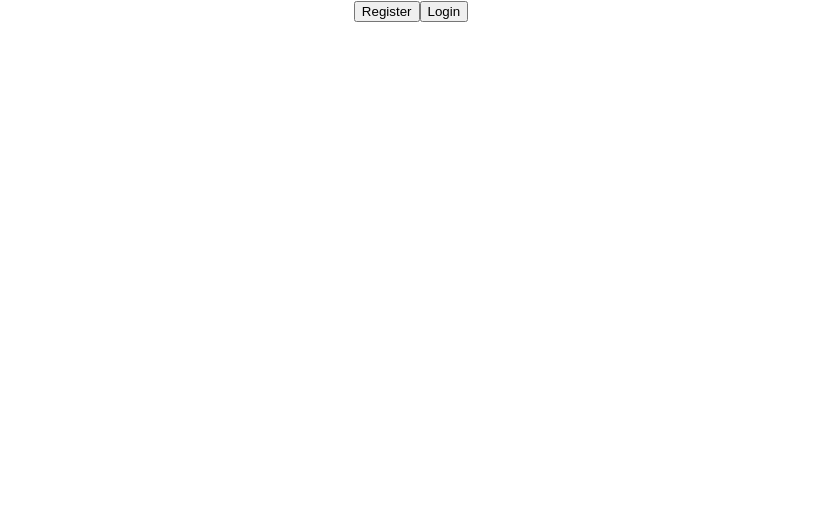
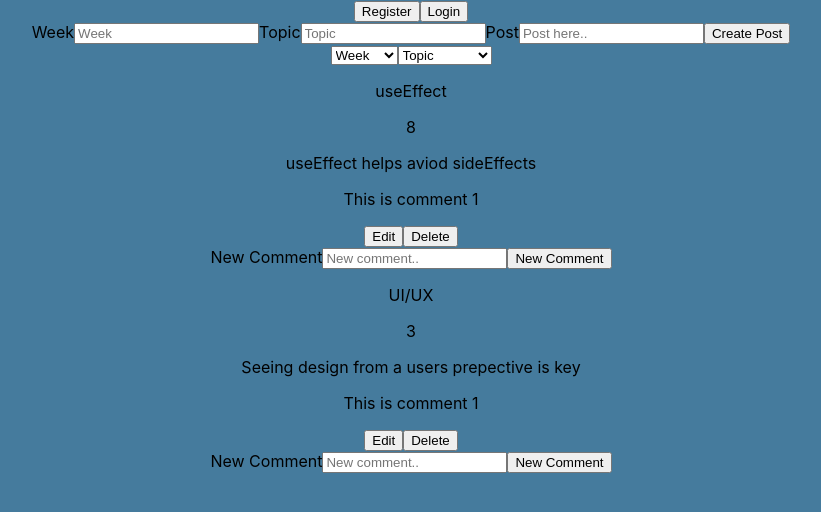
Before and after one commit to SchoolOfCode/bc13_w9_project-frontend-hack-street-boys, a React app: page / in a window 1280 px wide. Shown: the whole page, without its empty margins (229-1050 px from the left). Built offline with nearby package versions, Linux system fonts and the light colour scheme.

Commit message:
Comment and Post both display. Comment not displaying the comment we expect it to.

```diff
--- a/src/components/AddComment/index.js
+++ b/src/components/AddComment/index.js
@@ -1,9 +1,27 @@
-import './index.css';
+import { useState } from "react";
+import "./index.css";
 
-function AddComment() {
+function AddComment({ handleClick, postId }) {
+  const [addComment, setAddComment] = useState("");
+
+  function handleNewComment() {
+    handleClick(addComment, postId);
+  }
+
   return (
-    <div className="add-comment">
-    </div>
+    <form className="add-comment">
+      <label>
+        New Comment
+        <input
+          onChange={(e) => {
+            setAddComment(e.target.value);
+          }}
+          type="text"
+          placeholder="New comment.."
+        ></input>
+      </label>
+      <button type='button' onClick={handleNewComment}>New Comment</button>
+    </form>
   );
 }
 
--- a/src/components/App/index.js
+++ b/src/components/App/index.js
@@ -1,12 +1,45 @@
-import Display from "../Display"
-import NavBar from '../NavBar';
-import './index.css';
+import Display from "../Display";
+import NavBar from "../NavBar";
+import CreatePost from "../CreatePost";
+import "./index.css";
+import { useState } from "react";
+
+//import POST DATABASE
+const POST = [
+  {
+    id: 4,
+    week: 8,
+    topic: "useEffect",
+    post_text: "useEffect helps aviod sideEffects",
+  },
+  {
+    id: 5,
+    week: 3,
+    topic: "UI/UX",
+    post_text: "Seeing design from a users prepective is key",
+  },
+];
 
 function App() {
+  const [postDB, setPostDB] = useState(POST);
+
+  function handleClick(topic, week, post) {
+    const newObj = {
+      id: 2,
+      week: Number(week),
+      topic: topic,
+      post_text: post,
+    };
+    //API POST
+    setPostDB([...postDB, newObj]);
+    console.log("postDB", postDB);
+  }
+
   return (
     <div className="App">
       <NavBar />
-      <Display />
+      <CreatePost handleClick={handleClick} />
+      <Display postDB={postDB} />
     </div>
   );
 }
--- a/src/components/Comment/index.js
+++ b/src/components/Comment/index.js
@@ -3,6 +3,9 @@ import './index.css';
 function Comment() {
   return (
     <div className="comment">
+      <p>This is comment 1</p>
+      <button>Edit</button>
+      <button>Delete</button>
     </div>
   );
 }
--- a/src/components/CreatePost/index.js
+++ b/src/components/CreatePost/index.js
@@ -0,0 +1,47 @@
+import React from "react";
+import { useState } from "react";
+
+export default function CreatePost({ handleClick }) {
+  const [topic, setTopic] = useState("");
+  const [week, setWeek] = useState("");
+  const [post, setPost] = useState("");
+
+  function handleNewPost() {
+    handleClick(topic, week, post);
+  }
+  return (
+    <div>
+      <label>
+        Week
+        <input
+          onChange={(e) => {
+            setWeek(e.target.value);
+          }}
+          type="text"
+          placeholder="Week"
+        ></input>
+      </label>
+      <label>
+        Topic
+        <input
+          onChange={(e) => {
+            setTopic(e.target.value);
+          }}
+          type="text"
+          placeholder="Topic"
+        ></input>
+      </label>
+      <label>
+        Post
+        <input
+          onChange={(e) => {
+            setPost(e.target.value);
+          }}
+          type="text"
+          placeholder="Post here.."
+        ></input>
+      </label>
+      <button onClick={handleNewPost}>Create Post</button>
+    </div>
+  );
+}
--- a/src/components/Display/index.js
+++ b/src/components/Display/index.js
@@ -1,12 +1,69 @@
-import './index.css';
-import Post from '../Post';
+import "./index.css";
+import Post from "../Post/index.js";
+import { useState } from "react";
 
-function PostDisplay() {
+//import comment DATABASE
+const COMMENT = [
+  {
+    id: 1,
+    users_id: 8,
+    post_id: 4,
+    comment_text: "Any extra resources for this?",
+  },
+  { id: 2, users_id: 6, post_id: 5, comment_text: "This course is Epic!!!" },
+];
+
+//FILTER EVERYTHING
+
+function Display({ postDB }) {
+  const [commentDB, setCommentDB] = useState(COMMENT);
+
+  function handleClick(newComment, postId) {
+    const Obj = {
+      id: 3,
+      users_id: 8,
+      post_id: postId,
+      comment_text: newComment,
+    };
+    setCommentDB([...commentDB, Obj]);
+    console.log("commentDB", commentDB);
+  }
+
   return (
     <div className="posts">
-      <Post />
+      <select>
+        <option>Week</option>
+        <option>Week 1</option>
+        <option>Week 2</option>
+        <option>Week 3</option>
+      </select>
+      <select>
+        <option>Topic</option>
+        <option>useSate</option>
+        <option>useReducer</option>
+        <option>useEffect</option>
+      </select>
+      {postDB.map(function (currentpost) {
+        let array = [];
+        for (let i = 0; i < commentDB.length; i++) {
+          if (commentDB[i].post_id === currentpost.id) {
+            array.push(commentDB[i]);
+          }
+        }
+        return (
+          <Post
+            handleClick={handleClick}
+            id={currentpost.id}
+            setCommentDB={setCommentDB}
+            comments={array}
+            topic={currentpost.topic}
+            week={currentpost.week}
+            postText={currentpost.post_text}
+          />
+        );
+      })}
     </div>
   );
 }
 
-export default PostDisplay;
+export default Display;
--- a/src/components/Post/index.js
+++ b/src/components/Post/index.js
@@ -1,20 +1,33 @@
-import './index.css';
-import Comment from '../Comment';
-import AddComment from '../AddComment';
+import "./index.css";
+import Comment from "../Comment";
+import AddComment from "../AddComment";
 
-function Post() {
-    const post = [{id: 1, week: 8, topic: "useEffect", post_text: "useEffect is very useful", comment_id: 4}]
+function Post({
+  setCommentDB,
+  comments,
+  topic,
+  postText,
+  week,
+  id,
+  handleClick,
+}) {
   return (
-    <div className="blog">
-        <div>
-            <p>{post.topic}</p>
-            <p>{post.week}</p>
-        </div>
-        <p>{post.post_text}</p>
-        <div className="comments">
-            <Comment />
-        </div>
-        <AddComment />
+    <div className="post">
+      <div>
+        <p>{topic}</p>
+        <p>{week}</p>
+      </div>
+      <p>{postText}</p>
+      <div className="comments">
+        {comments.map(function (currentItem) {
+          return <Comment comment_text={currentItem.comment_text} />;
+        })}
+      </div>
+      <AddComment
+        handleClick={handleClick}
+        postId={id}
+        setCommentDB={setCommentDB}
+      />
     </div>
   );
 }
--- a/src/index.css
+++ b/src/index.css
@@ -5,6 +5,7 @@ body {
     sans-serif;
   -webkit-font-smoothing: antialiased;
   -moz-osx-font-smoothing: grayscale;
+  background-color: #457B9D;
 }
 
 code {
```
Also changed, not shown: Plan.md (added, +119 -0 lines).
